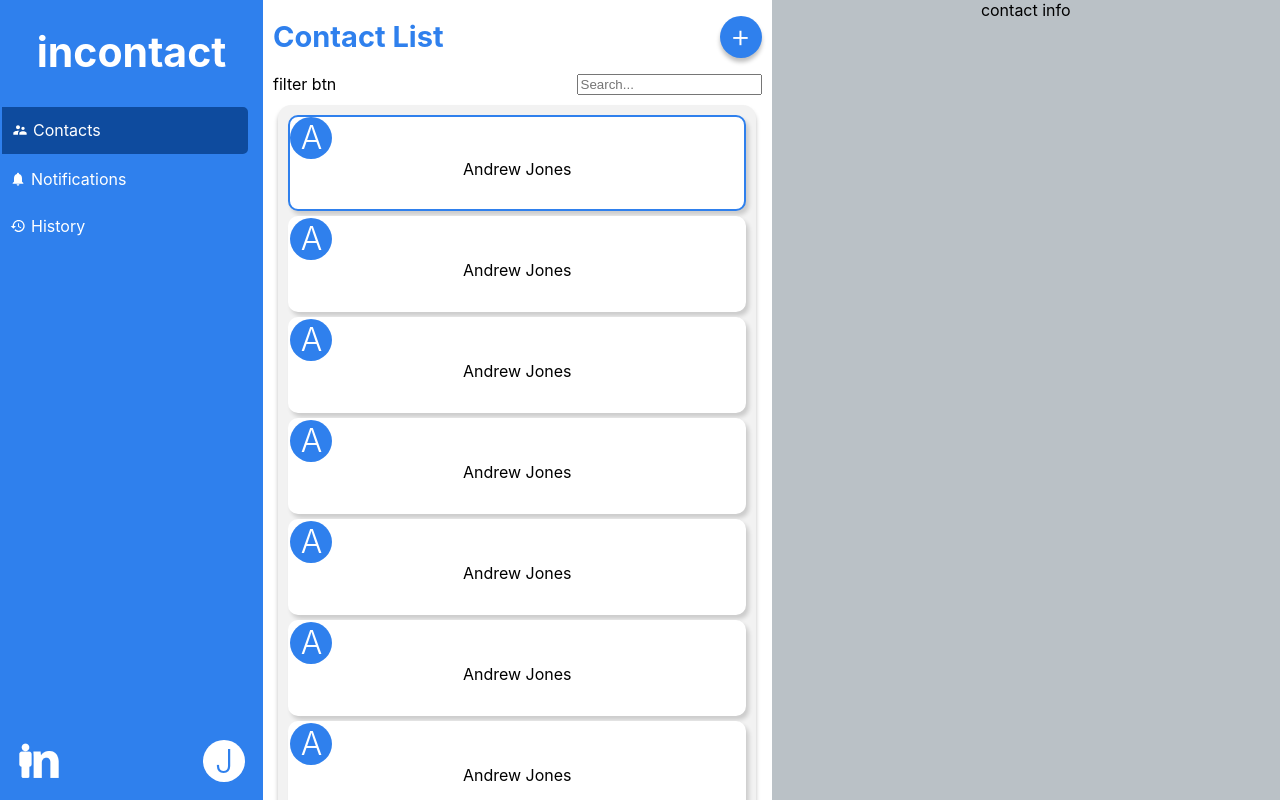
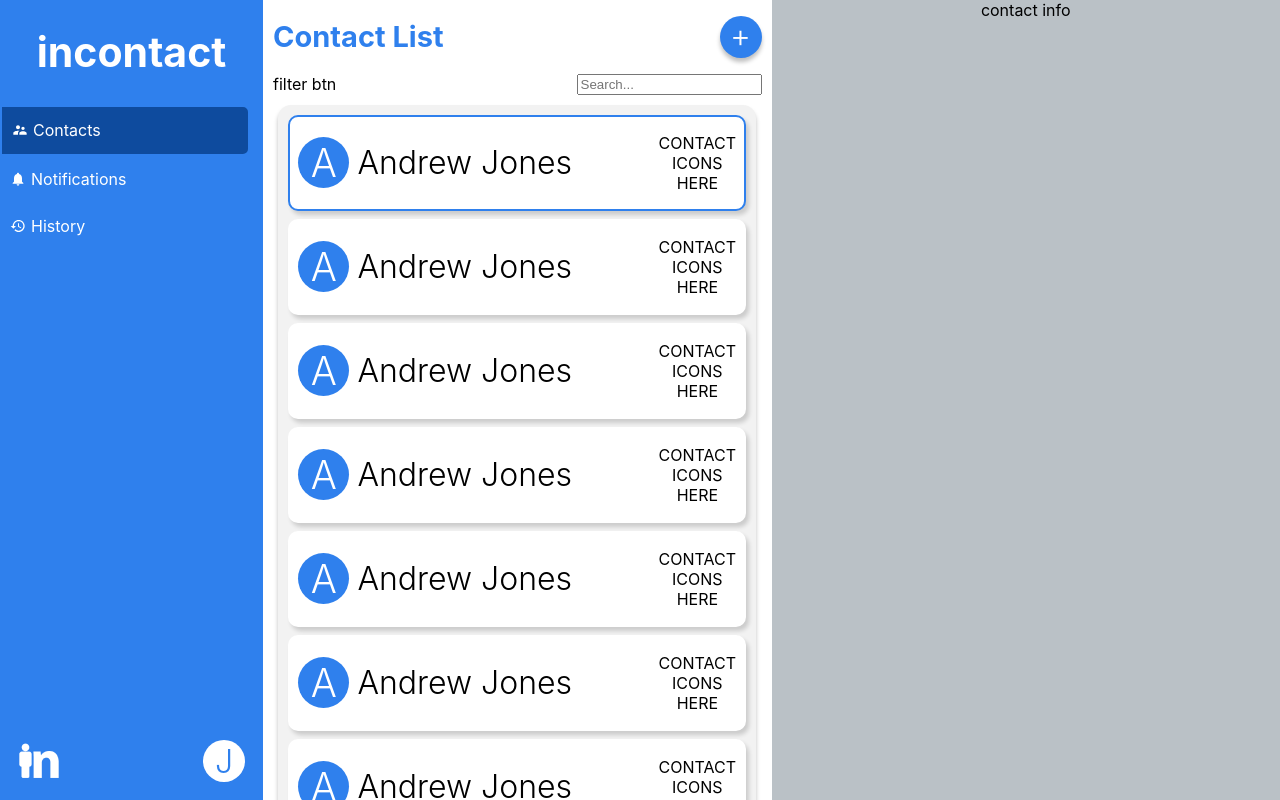
Before and after one commit to OpenSocialCSN/incontact-web, a React (Create React App) app: page / in a window 1280 px wide. Built offline with nearby package versions, Linux system fonts and the light colour scheme.

Commit message:
basic styling for contacts in contact list

```diff
--- a/src/components/screens/contacts/ContactsScreen.jsx
+++ b/src/components/screens/contacts/ContactsScreen.jsx
@@ -52,7 +52,12 @@ const ContactListItem = ({ contact, selectContact, isActive }) => (
     className={`ContactListItem${isActive ? " active" : ""}`}
     onClick={() => selectContact(contact)}
   >
-    <Avatar user={contact} />
-    {contact.displayName}
+    <span className="ContactListItem-iconAndName">
+      <Avatar user={contact} size={51} />
+      <h2>{contact.displayName}</h2>
+    </span>
+    <span>
+      CONTACT <br /> ICONS <br /> HERE
+    </span>
   </div>
 );
--- a/src/components/screens/contacts/styles/ContactsScreen.scss
+++ b/src/components/screens/contacts/styles/ContactsScreen.scss
@@ -59,13 +59,33 @@
 
 .ContactListItem {
   background: #ffffff;
+  display: flex;
+  justify-content: space-between;
+  align-items: center;
+  padding-left: 8px;
+  padding-right: 8px;
   cursor: pointer;
   height: 96px;
   box-sizing: border-box;
   border-radius: 10px;
-  margin-bottom: 5px;
+  margin-bottom: 8px;
   box-shadow: 3px 4px 4px rgba(0, 0, 0, 0.16);
   border: 2px solid white;
+
+  .ContactListItem-iconAndName {
+    display: flex;
+    align-items: center;
+
+    h2 {
+      // contact's name
+      padding-left: 8px;
+      font-style: normal;
+      font-weight: 300;
+      line-height: normal;
+      font-size: 32px;
+    }
+  }
+
   &:hover {
     border: 2px solid lighten(#2f80ed, 20%);
   }
```
